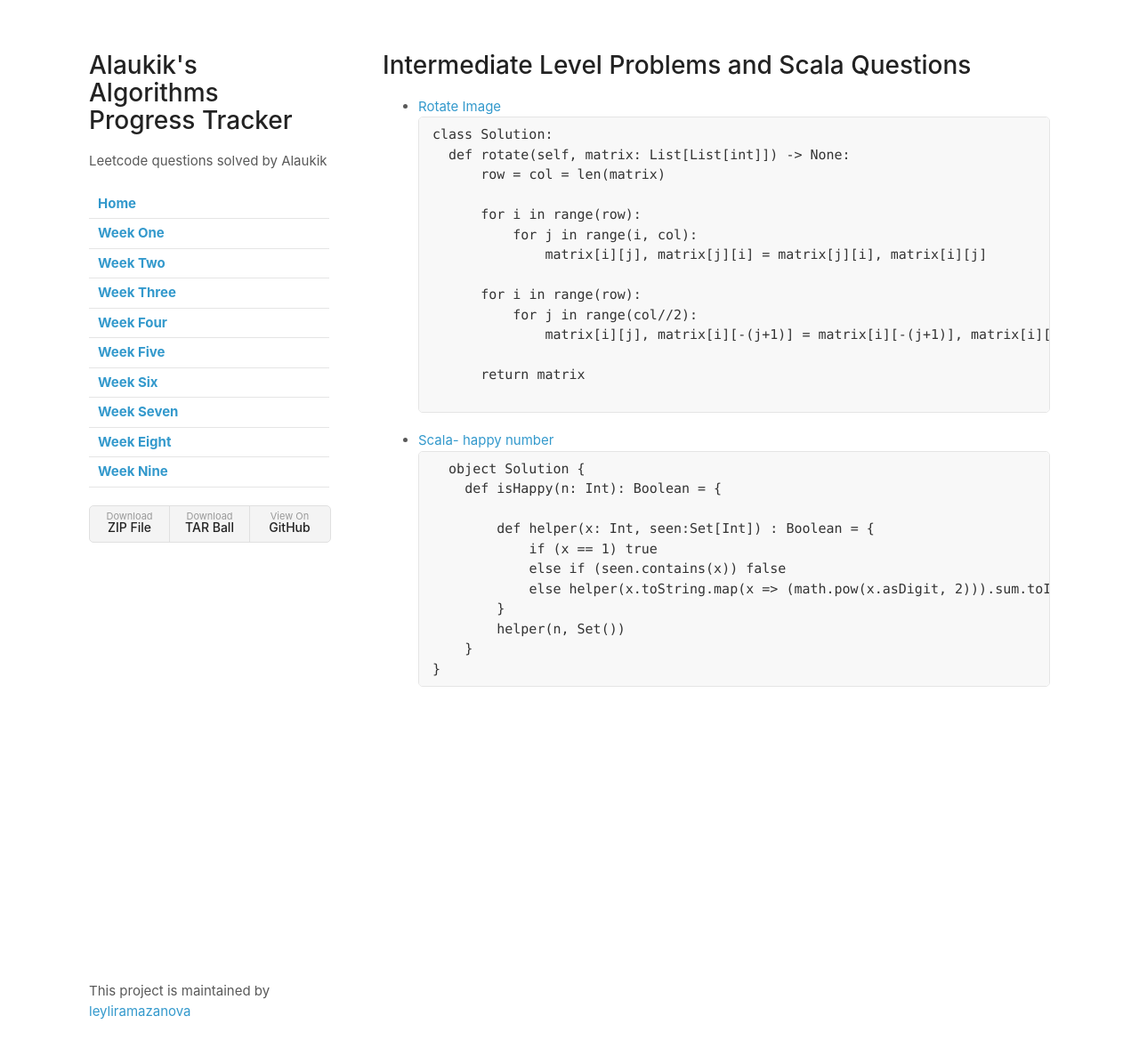
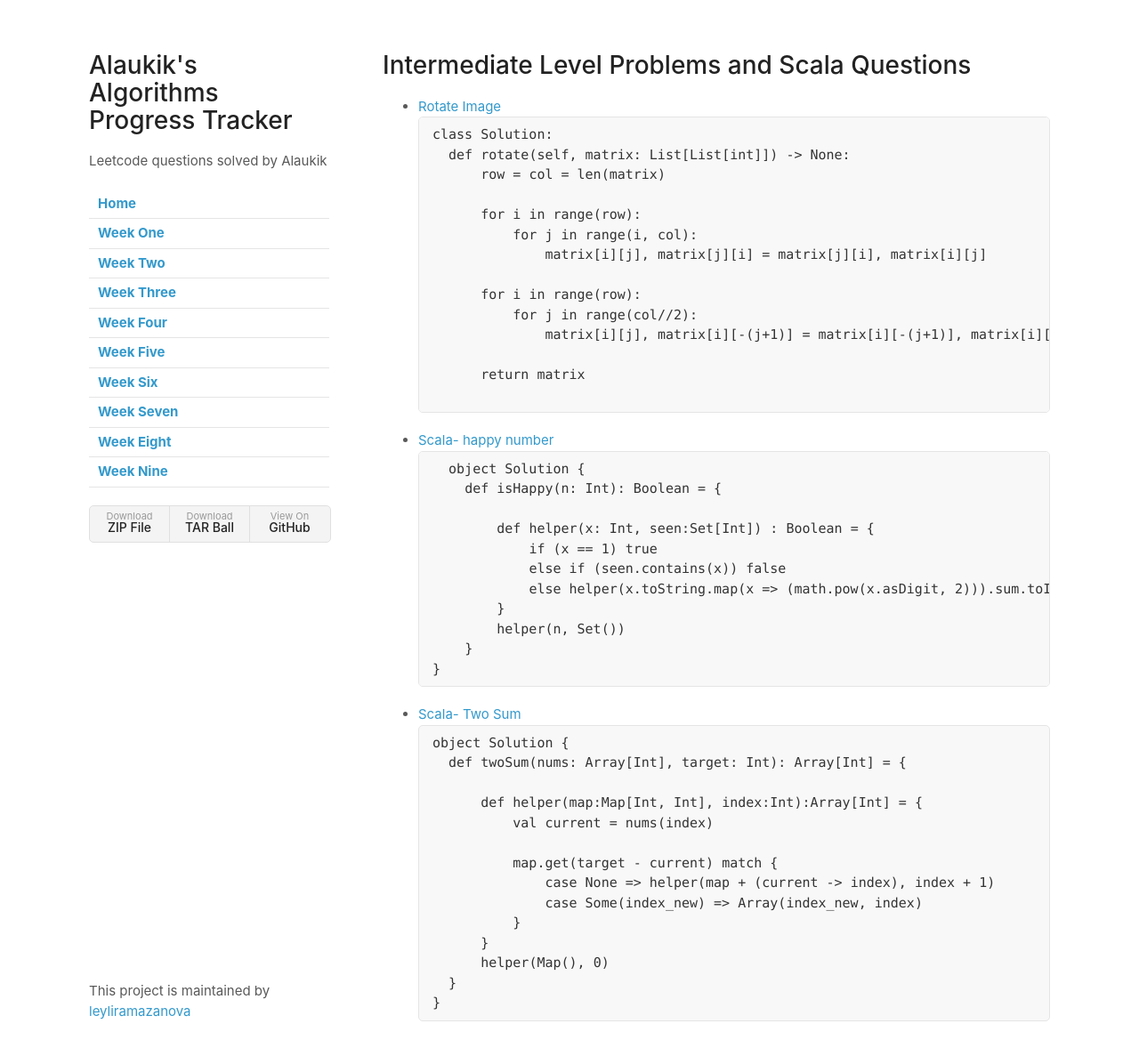
Before and after one commit to leyliramazanova/Five-Weeks-of-Leet-Code, a Jekyll site: the page built from weekEight.md, in a window 1280 px wide and 1218 px high. Shown: the top 1187 px of the window at 89% size. Built offline with Jekyll 4.4.1, drawn with Linux system fonts in a browser that asks for light colours; our own code applies the rules of GitHub Pages for plain Markdown files.

Commit message:
Update weekEight.md

````diff
--- a/weekEight.md
+++ b/weekEight.md
@@ -34,3 +34,21 @@
       }
   }
   ```
+
+- [Scala- Two Sum](https://leetcode.com/problems/two-sum/submissions/)
+```scala
+  object Solution {
+    def twoSum(nums: Array[Int], target: Int): Array[Int] = {
+
+        def helper(map:Map[Int, Int], index:Int):Array[Int] = {
+            val current = nums(index)
+
+            map.get(target - current) match {
+                case None => helper(map + (current -> index), index + 1)
+                case Some(index_new) => Array(index_new, index)
+            }
+        }
+        helper(Map(), 0)
+    }
+}
+```
````
